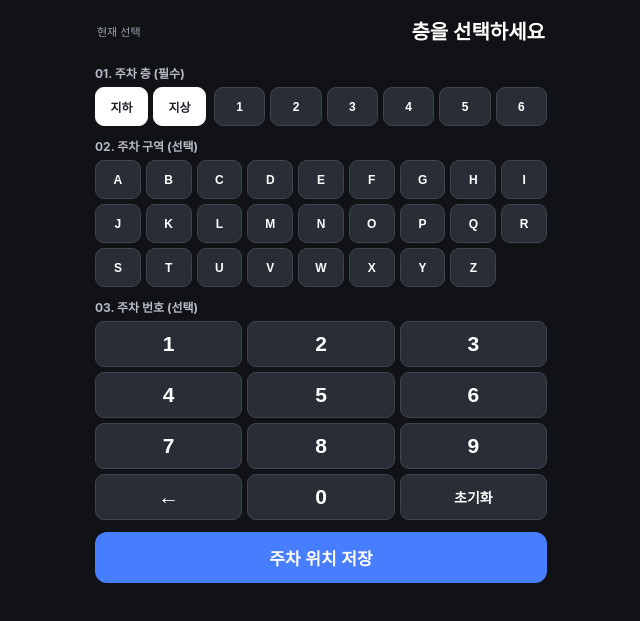
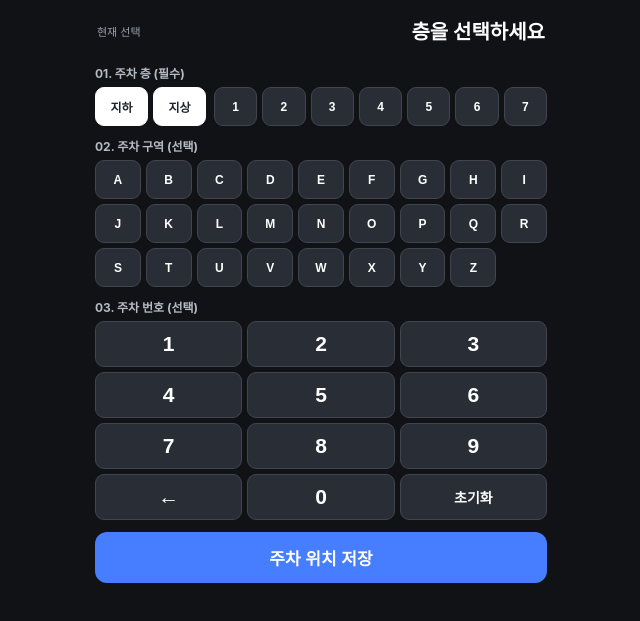
Before and after one commit to minseokjang-art/whereismycar, a plain HTML site: page index.html in a window 1280 px wide. Shown: the part 125-746 px from the top of the page, without its empty margins (319-959 px from the left). Drawn offline with Linux system fonts and the light colour scheme.

Commit message:
Add 7th floor option for underground and aboveground parking

```diff
--- a/index.html
+++ b/index.html
@@ -26,7 +26,7 @@ h3{font-size:12px;color:#b6bac5;margin:11px 0 6px;font-weight:650}
 .grid{display:grid;gap:5px}
 #floor-controls{display:grid;grid-template-columns:2fr 6fr;gap:8px}
 #floor-type{grid-template-columns:repeat(2,minmax(0,1fr))}
-#floors{grid-template-columns:repeat(6,minmax(0,1fr))}
+#floors{grid-template-columns:repeat(7,minmax(0,1fr))}
 #zones{grid-template-columns:repeat(9,minmax(0,1fr))}
 #keys{grid-template-columns:repeat(3,minmax(0,1fr))}
 button{appearance:none;-webkit-appearance:none;touch-action:manipulation;background:#292d36;color:#fff;border:1px solid #414550;border-radius:9px;font-weight:650;cursor:pointer}
@@ -102,7 +102,7 @@ function create(id,values,callback){
 }
 
 create("floor-type",["지하","지상"],v=>floorType=v);
-create("floors",["1","2","3","4","5","6"],v=>floorNumber=v);
+create("floors",["1","2","3","4","5","6","7"],v=>floorNumber=v);
 
 create("zones",
  "ABCDEFGHIJKLMNOPQRSTUVWXYZ".split(""),
```
